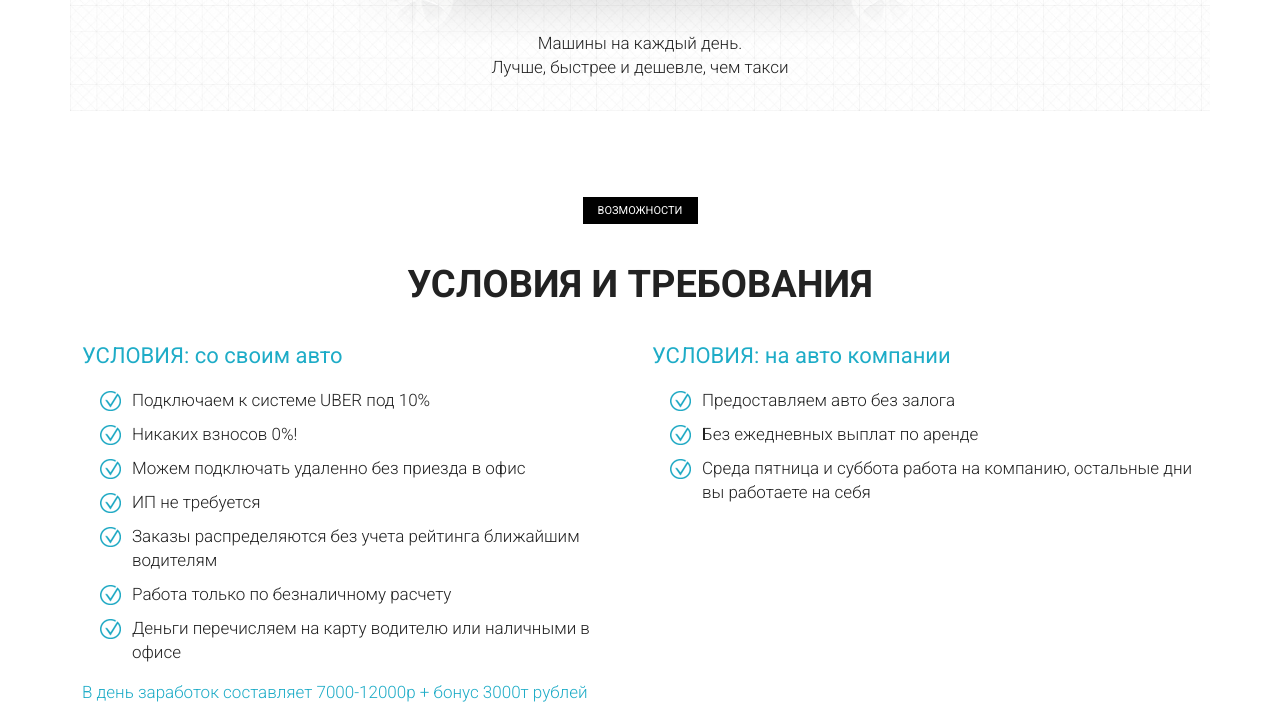
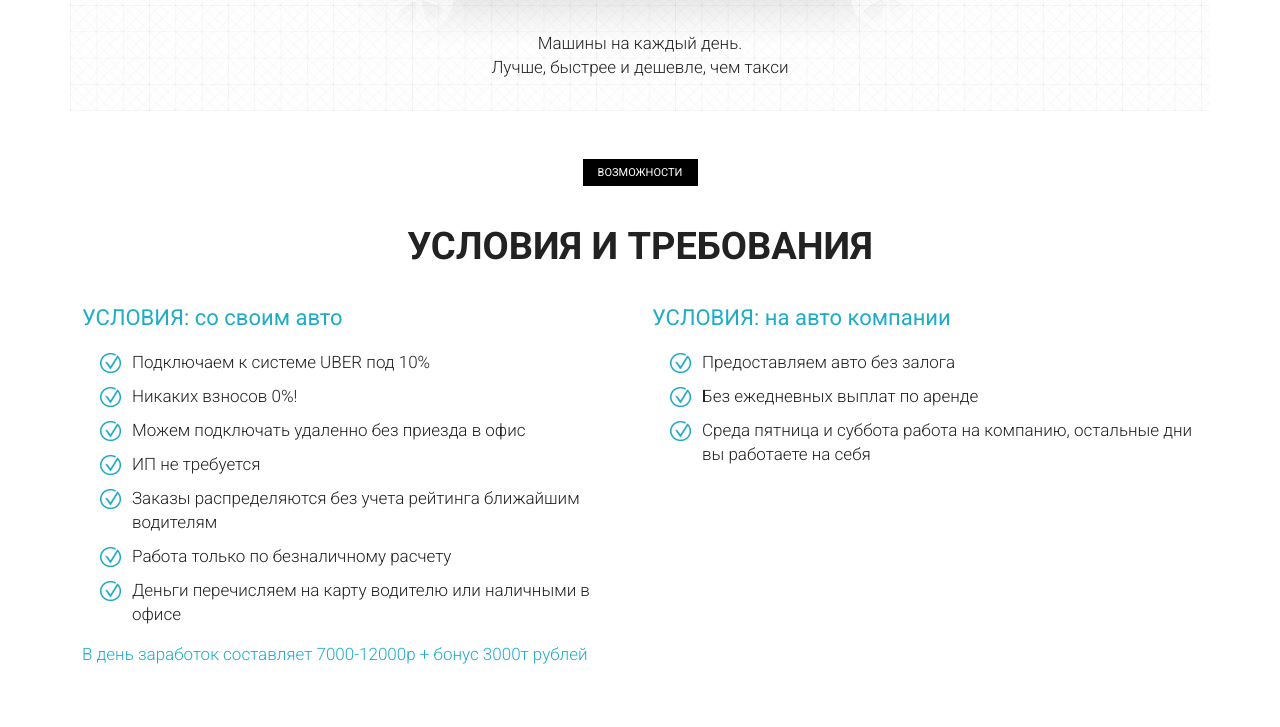
Before and after one commit to eremeevpt/practice_project_1, a plain HTML site: page src/index.html in a window 1280 px wide. Shown: the part 3331-4058 px from the top of the page. Drawn offline with Linux system fonts and the light colour scheme; files whose address does not match are found by name.

Commit message:
Adapt conditions section for devices smaller than 1400px

```diff
--- a/src/sass/_media.sass
+++ b/src/sass/_media.sass
@@ -29,6 +29,8 @@
         &_bottom
             min-height: 290px
             height: 290px
+    .conditions
+        padding: 28px 0 26px 0
 
 @media (max-width: 1200px)
     header
```
Also changed, not shown: src/css/style.min.css.
